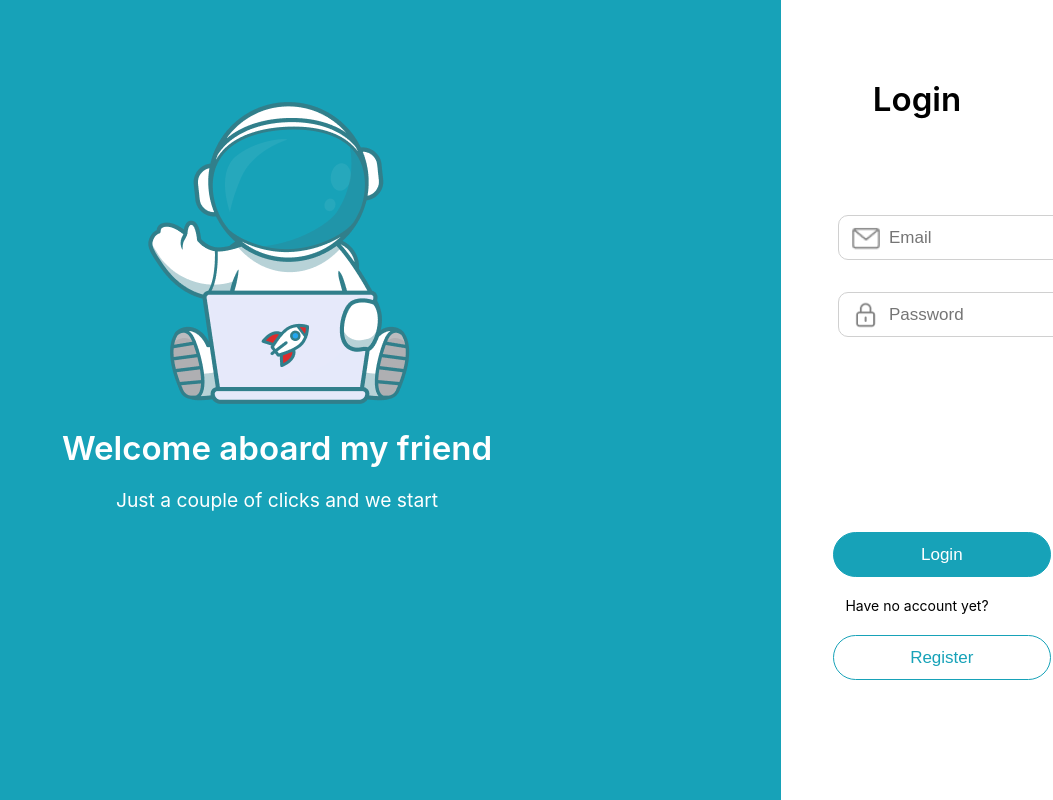
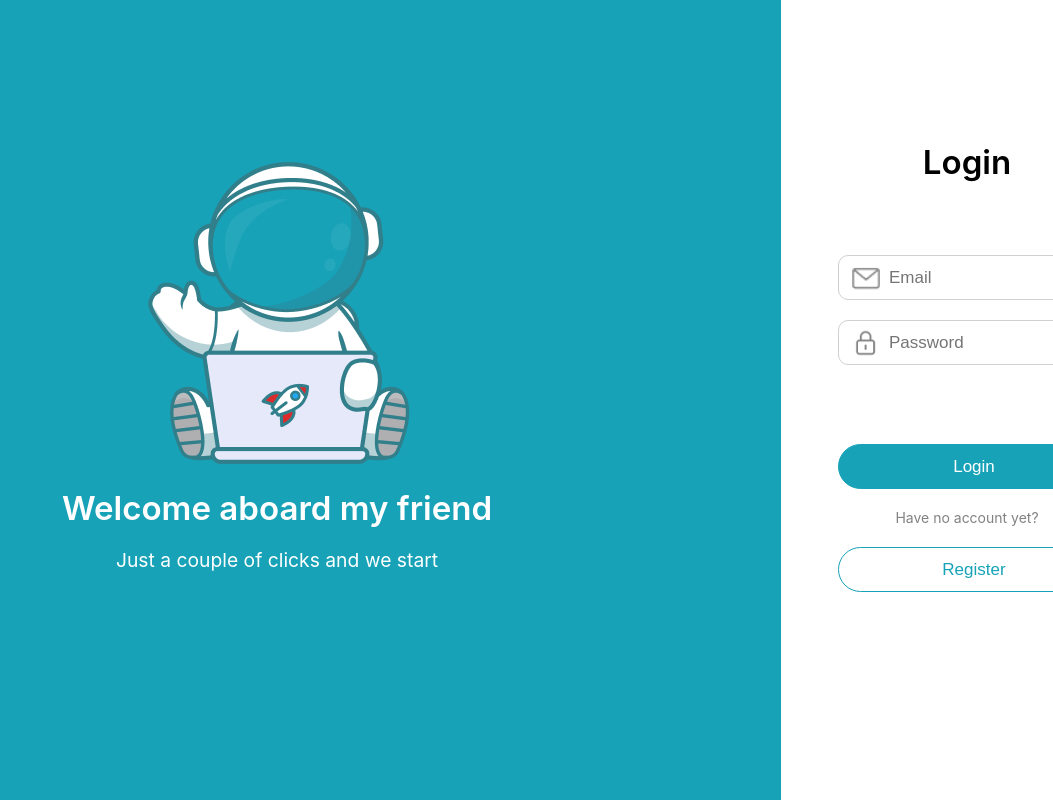
Before and after one commit to AmanMate/Pro_Manage_Frontend, a React (Create React App) app: page / in a window 1280 px wide. Shown: the top 800 px of the page, without its empty margins (227-1280 px from the left). Built offline with nearby package versions, Linux system fonts and the light colour scheme.

Commit message:
Update Login.css

```diff
--- a/src/components/Login&Register/Login.css
+++ b/src/components/Login&Register/Login.css
@@ -9,21 +9,42 @@
 
 .sign-in-div {
     padding-bottom: 163px;
+    margin-bottom: -110px;
 }
 
-.wrapper h1 {
+.sign-in-div h1 {
     margin-block: 77px;
     font-size: 33.08px;
     font-weight: 600;
     line-height: 45.04px;
     text-align: center;
+    margin-left: 100px;
+    margin-top: 140px;
+    margin-bottom: 60px;
 }
+
+.sign-up-div h1 {
+    margin-block: 77px;
+    font-size: 33.08px;
+    font-weight: 600;
+    line-height: 45.04px;
+    text-align: center;
+    margin-left: 100px;
+    margin-top: 100px;
+    margin-bottom: 60px;
+}
+
+
 
 .blue-div {
     width: 1008px;
     background: #17A2B8;
     height: 100vh;
     color: white;
+}
+
+.blue-div img {
+    margin-top: 60px;
 }
 
 .blue-div h2 {
@@ -52,7 +73,7 @@ input {
     height: 45px;
     border: 1px solid #D0D0D0;
     width: 75%;
-    margin: 16px 57px;
+    margin: 10px 57px;
     font-size: 17px;
     padding-inline: 8px;
 }
@@ -60,11 +81,10 @@ input {
 button {
 
     height: 45px;
-    width: 80%;
-    margin: 16px 52px;
+    width: 100%;
+    margin: 16px 57px;
     font-size: 17px;
     padding-inline: 8px;
-
     border-radius: 40px;
 }
 
@@ -73,9 +93,12 @@ button {
     font-size: 14px;
     font-weight: 400;
     line-height: 26px;
+    margin-left: 100px;
+    color: #828282;
+
 }
 
 #confirmPassError {
     color: red;
-
+    margin-left: 70px;
 }
```
